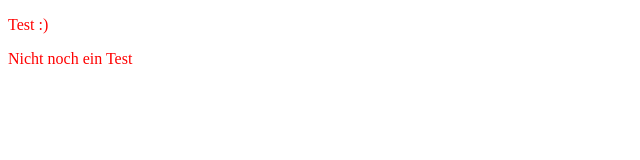
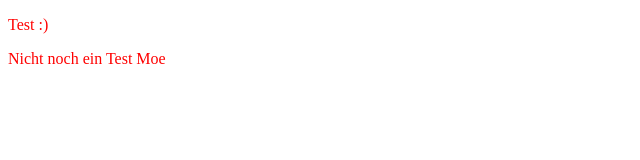
Before and after one commit to msteingass/testGit, a plain HTML site: page index.html in a window 1280 px wide. Shown: the full height of the page, 0-640 px from the left. Drawn offline with Linux system fonts and the light colour scheme.

Commit message:
added Moe

```diff
--- a/index.html
+++ b/index.html
@@ -19,7 +19,7 @@
 		</p>
 
 		<p>
-			Nicht noch ein Test
+			Nicht noch ein Test Moe
 		</p>
 
 	</body>
```
Also changed, not shown: 1 other file.
